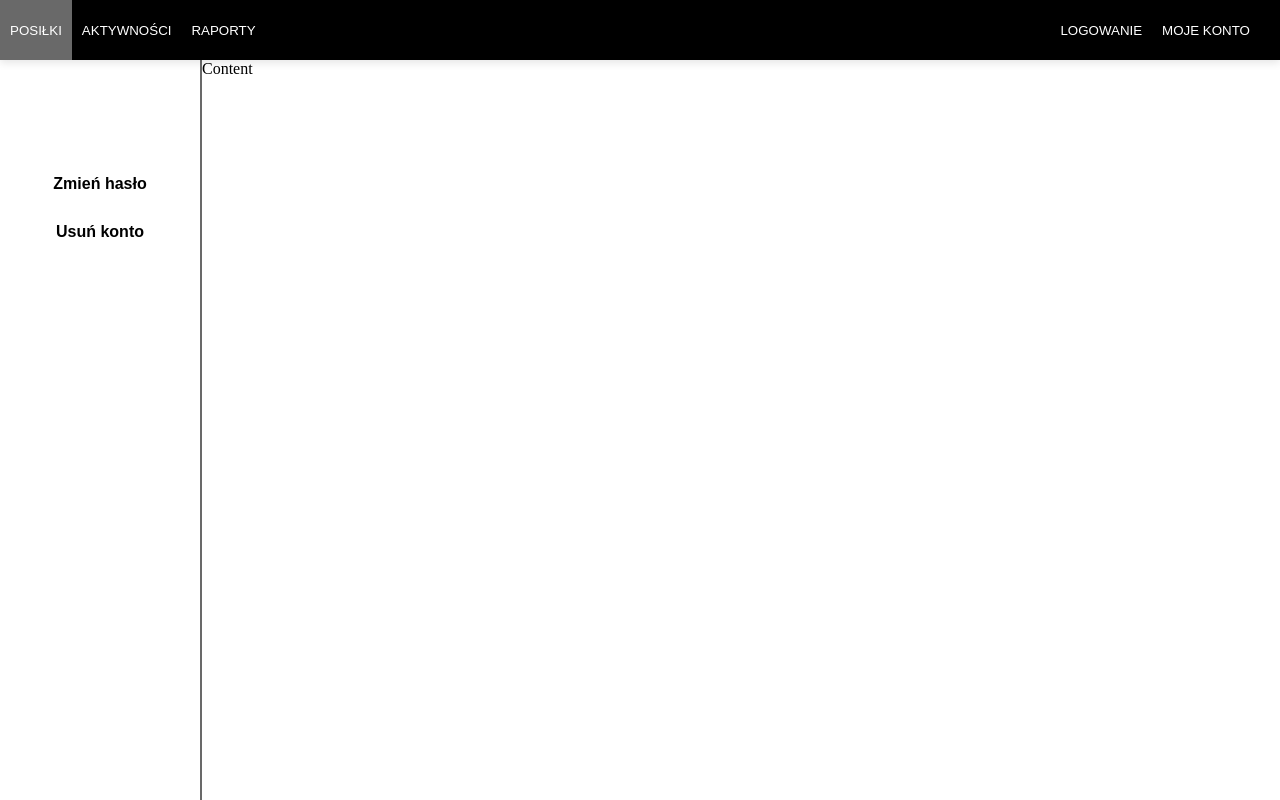
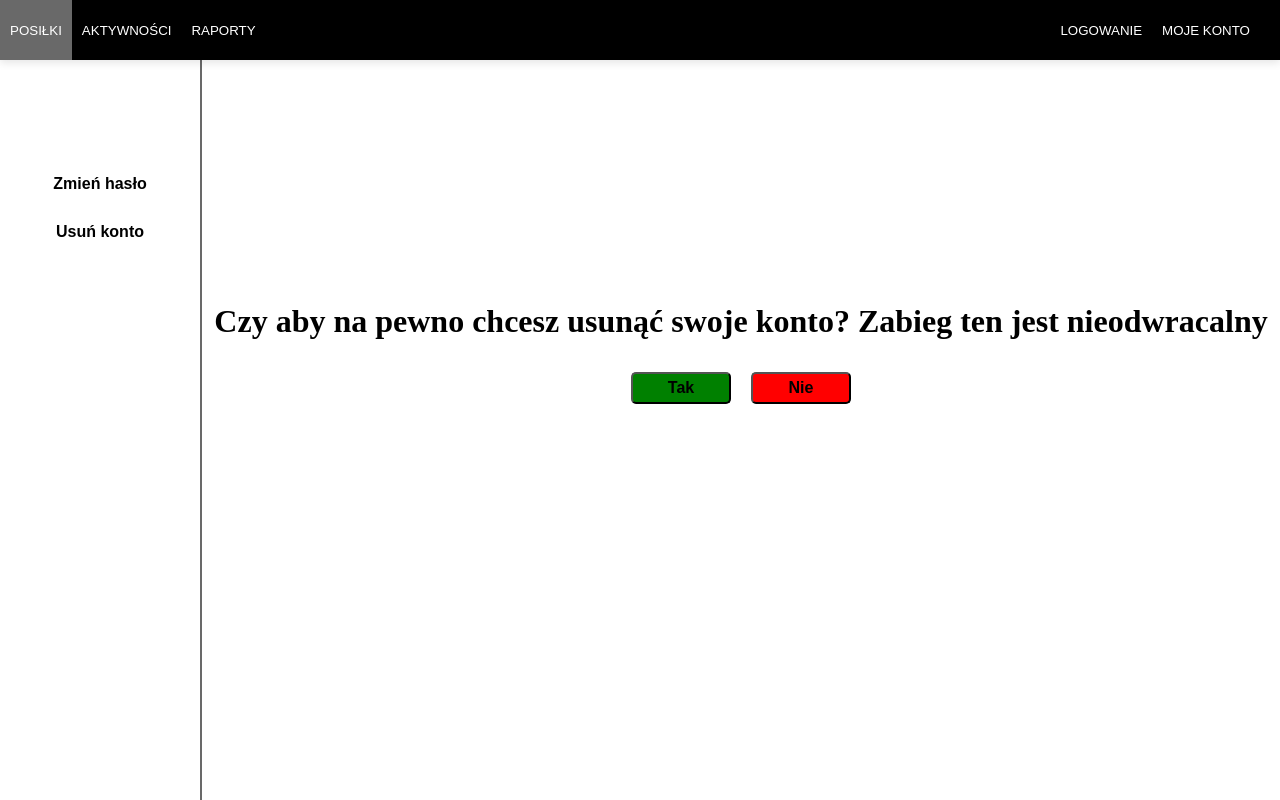
Before and after one commit to LukaszZietek/FitnessWebsiteFrontend, a React (Create React App) app: page /myaccount/delete-account in a window 1280 px wide. Shown: the top 800 px of the page. Built offline with nearby package versions, Linux system fonts and the light colour scheme.

Commit message:
Add account delete feature

```diff
--- a/src/components/Content/Content.jsx
+++ b/src/components/Content/Content.jsx
@@ -3,6 +3,7 @@ import {Switch, Route} from 'react-router-dom';
 
 import './Content.css';
 
+import DeleteAccount from './subcomponents/DeleteAccount';
 import PasswordChanger from './subcomponents/PasswordChanger';
 
 const Content = () => {
@@ -10,6 +11,7 @@ const Content = () => {
         <main className="content">
             <Switch>
                 <Route path="/myaccount/change-password" component={PasswordChanger} />
+                <Route path="/myaccount/delete-account" component={DeleteAccount} />
                 <Route>Content</Route>
             </Switch>
         </main>
--- /dev/null
+++ b/src/components/Content/subcomponents/DeleteAccount.css
@@ -0,0 +1,30 @@
+.delete-container {
+  position: relative;
+  margin: 10px;
+  top: 30%;
+  text-align: center;
+}
+
+.delete-container button {
+  border-radius: 5px;
+  font-size: medium;
+  width: 100px;
+  transition: background-color 0.3s ease-out;
+  padding-bottom: 5px;
+  padding-top: 5px;
+  margin: 10px;
+  font-weight: bold;
+}
+
+.delete-container button:hover {
+  background-color: #696969;
+  transition: background-color 0.3s ease-out;
+}
+
+.delete-button {
+  background-color: red;
+}
+
+.ok-button {
+  background-color: green;
+}
--- /dev/null
+++ b/src/components/Content/subcomponents/DeleteAccount.jsx
@@ -0,0 +1,25 @@
+import React from 'react';
+import { useHistory } from 'react-router-dom';
+
+import './DeleteAccount.css';
+
+const DeleteAccount = () => {
+    var history = useHistory();
+
+    const handleSubmitButton = () => {
+        alert('Konto usunieto');
+    }
+    const handleCancelButton = () => {
+        history.push('/');
+    }
+
+    return (
+        <div className="delete-container">
+            <h1>Czy aby na pewno chcesz usunąć swoje konto? Zabieg ten jest nieodwracalny</h1>
+            <button className="ok-button" onClick={handleSubmitButton}>Tak</button>
+            <button className="delete-button" onClick={handleCancelButton}>Nie</button>
+        </div>
+    )
+}
+
+export default DeleteAccount;
--- a/src/components/NavBar/NavBar.jsx
+++ b/src/components/NavBar/NavBar.jsx
@@ -20,7 +20,7 @@ const NavBar = () => {
                 <Link to="reports" className="header-link">RAPORTY</Link>
                 <div className="right-align">
                     <button className="header-button" onClick={handleOnClick}>LOGOWANIE</button>
-                    <Link to="myaccount" className="header-right-link">MOJE KONTO</Link>
+                    <Link to="/myaccount" className="header-right-link">MOJE KONTO</Link>
                 </div>
                 <LoginForm handleOnClose={handleOnClose} isModalOpen={isModalOpen}/>
             </header>
```
